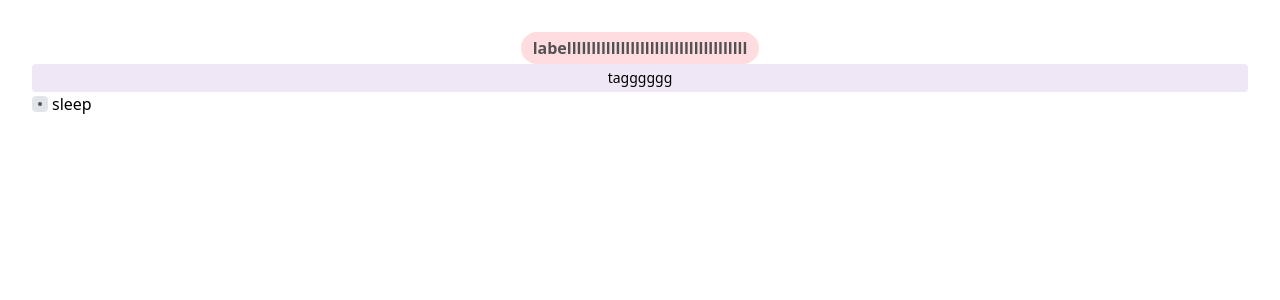
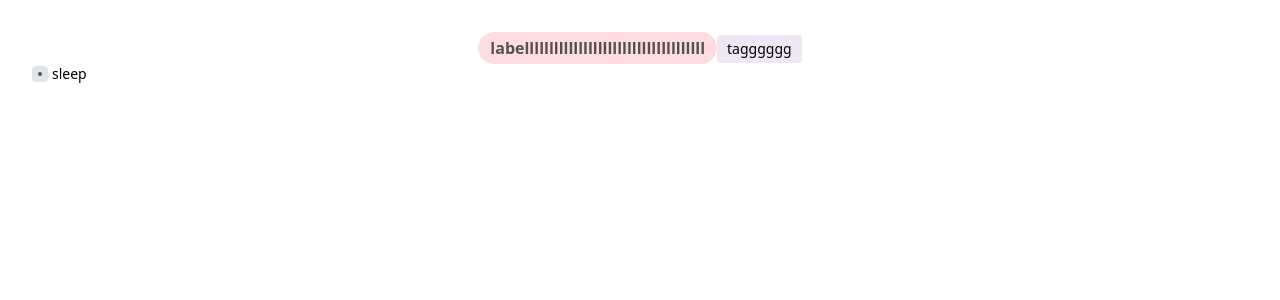
Before and after one commit to chocological13/dti-day5-kanban-board, a React (Vite) app: page / in a window 1280 px wide. Shown: the top 300 px of the page. Built offline with nearby package versions, Linux system fonts and the light colour scheme.

Commit message:
feat: tasks component

```diff
--- a/src/components/Tag.tsx
+++ b/src/components/Tag.tsx
@@ -8,7 +8,7 @@ interface LabelTagProps {
 
 const Tag: React.FC<LabelTagProps> = ({ text, color }) => {
   return (
-    <div className={`${color && colorMap[color]} flex-auto rounded py-1 px-2.5 flex justify-center`}>
+    <div className={`${color && colorMap[color]} flex-auto rounded py-1 px-2.5 inline-flex justify-center`}>
       <div className="font-['SF Pro Text'] text-sm font-medium text-center">{text}</div>
     </div>
   );
--- a/src/components/Tasks.tsx
+++ b/src/components/Tasks.tsx
@@ -12,7 +12,7 @@ const Checkbox: React.FC<ProgProp> = ({ isDone, task }) => {
   return (
     <div className="flex gap-1 items-center" onClick={() => setStatus((prev) => !prev)}>
       <img className="w-4 h-4" src={status ? checked : unchecked} alt="progress" />
-      <div className="">{task}</div>
+      <div className={`${status ? "line-through" : ""} font-['SF Pro Text'] font-medium text-sm text-center`}>{task}</div>
     </div>
   );
 };
```
